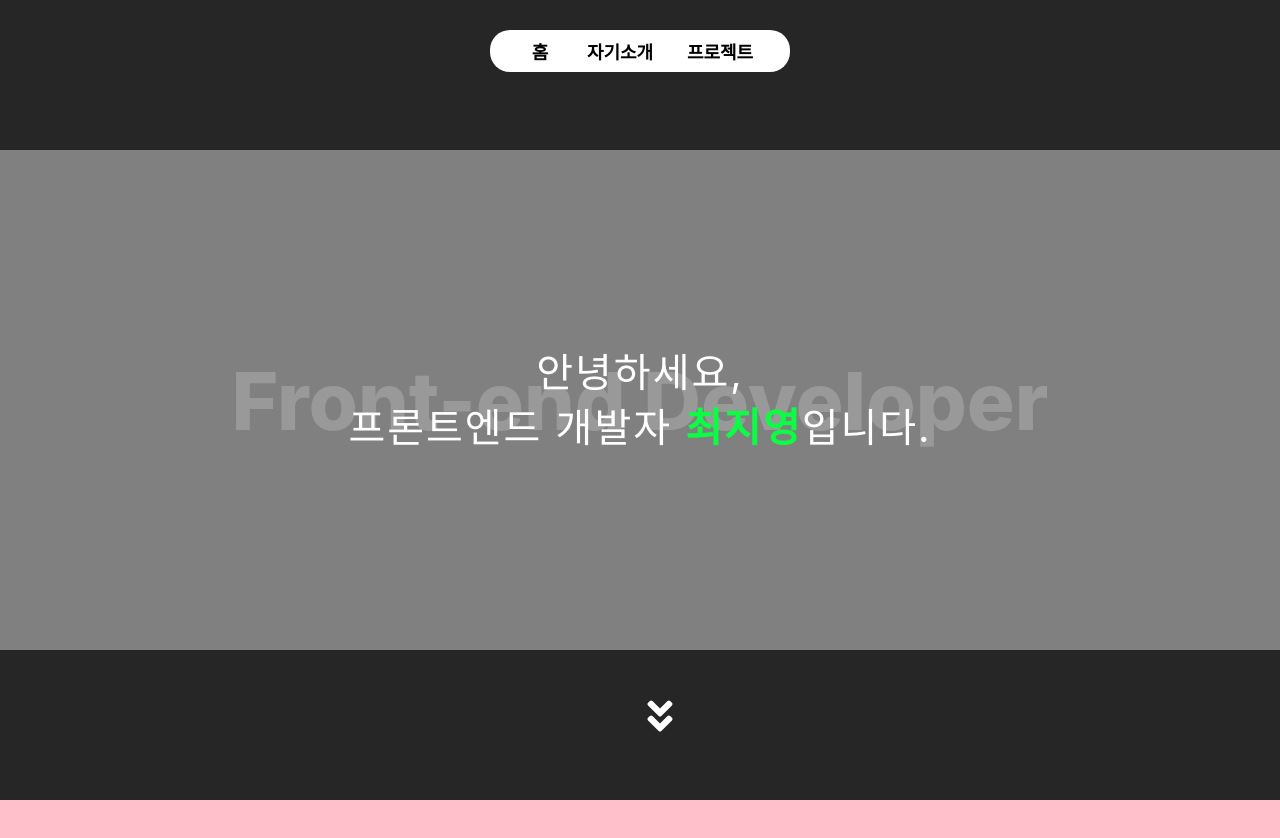
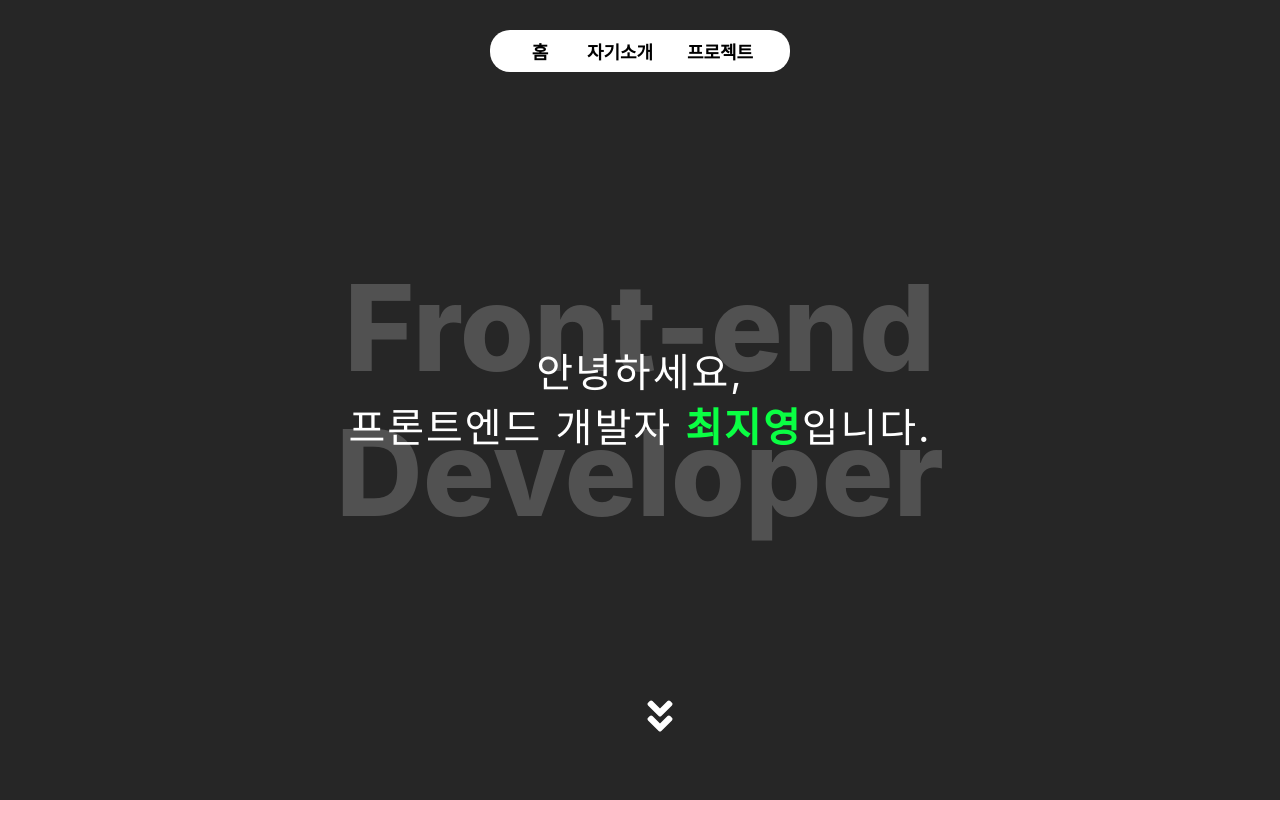
Before and after one commit to jizero1/react-portfolio2, a React (Create React App) app: page / in a window 1280 px wide. Shown: the top 838 px of the page. Built offline with nearby package versions, Linux system fonts and the light colour scheme.

Commit message:
메인화면 중앙 소개font-end developer 글자 크기키움

```diff
--- a/src/components/Main.css
+++ b/src/components/Main.css
@@ -4,24 +4,16 @@
     justify-content: center;
     align-items: center;
 }
-
 .main-container {
     width: 100vw;
     height: 100vh;
     background-color: rgb(38, 38, 38);
     flex-direction: column;
-
 }
 .main-introduce {
     width: 100vw;
     height: 500px;
-    background-color: grey;
-    /* flex-direction: column; */
-    /* position: relative; */
-    /* display: inline-block; */
-    /* display: flex; */
     position: relative;
-
 }
 .main-introduce-text {
     width: 100vw;
@@ -32,48 +24,28 @@
     line-height: 55px;
     z-index: 2;
     position: absolute;
-    /* display: inline-block; */
-    /* position: relative; */
-    /* position: absolute; */
-    /* z-index: 2; */
     transform: translate(-50%, -50%);
 }
 .main-introduce-backText {
-    width: 100vw;
+    width: 1000px;
     text-align: center;
-    font-size: 80px;
+    font-size: 120px;
     font-weight: 800;
     color: rgb(255, 255, 255,0.2);
     z-index: 1;
-    /* position: fixed; */
     position: absolute;
-        /* position: relative; */
-    /* display: inline-block; */
     transform: translate(-50%, -50%);
 }
-/* .main-introduce-backText {
-    z-index: 1;
-    font-weight: 800;
-    font-size: 80px;
-    color: rgb(255, 255, 255,0.2);
-} */
 .main-introduce-text-name {
     font-weight: 700;
     color: rgb(10, 255, 67);
 }
 .main-scroll {
-    /* display: flex; */
-    /* justify-content: center; */
-    /* align-items: center; */
     color: white;
-    /* width: 100vw; */
-    /* height: 50px; */
     position: absolute;
     bottom: 50px;
     font-size: 40px;
-    /* background-color: blue; */
     animation: scrollAni 1.5s ease-in-out infinite;
-    /* transition: animation 1s ease-in-out infinite; */
 }
 @keyframes scrollAni {
     0% {
@@ -89,6 +61,4 @@
 .main-scroll-icon {
     font-size: 30px;
     color: white;
-    /* position: absolute; */
-    /* bottom: 40px; */
 }
--- a/src/components/Main.js
+++ b/src/components/Main.js
@@ -31,7 +31,7 @@ const MainIntroduce = () => {
                 initial={{opacity: 0, y: 100}}
                 animate={{opacity: 1, y: 0}}
                 duration="1"
-                delay="1">
+                delay="1.5">
                 <p className="main-introduce-backText">Front-end Developer</p>
             </MainIntroduceAni>
         </div>
```
